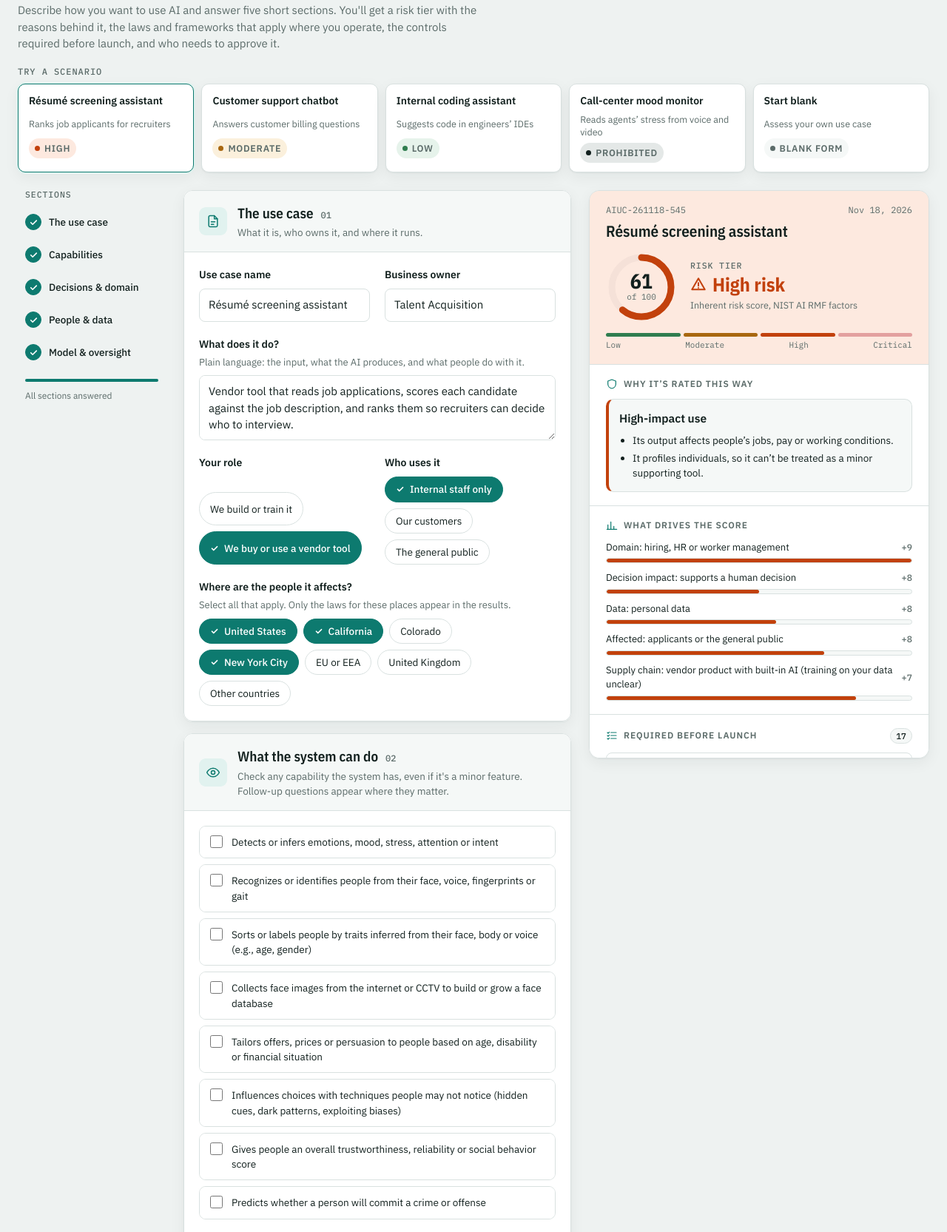
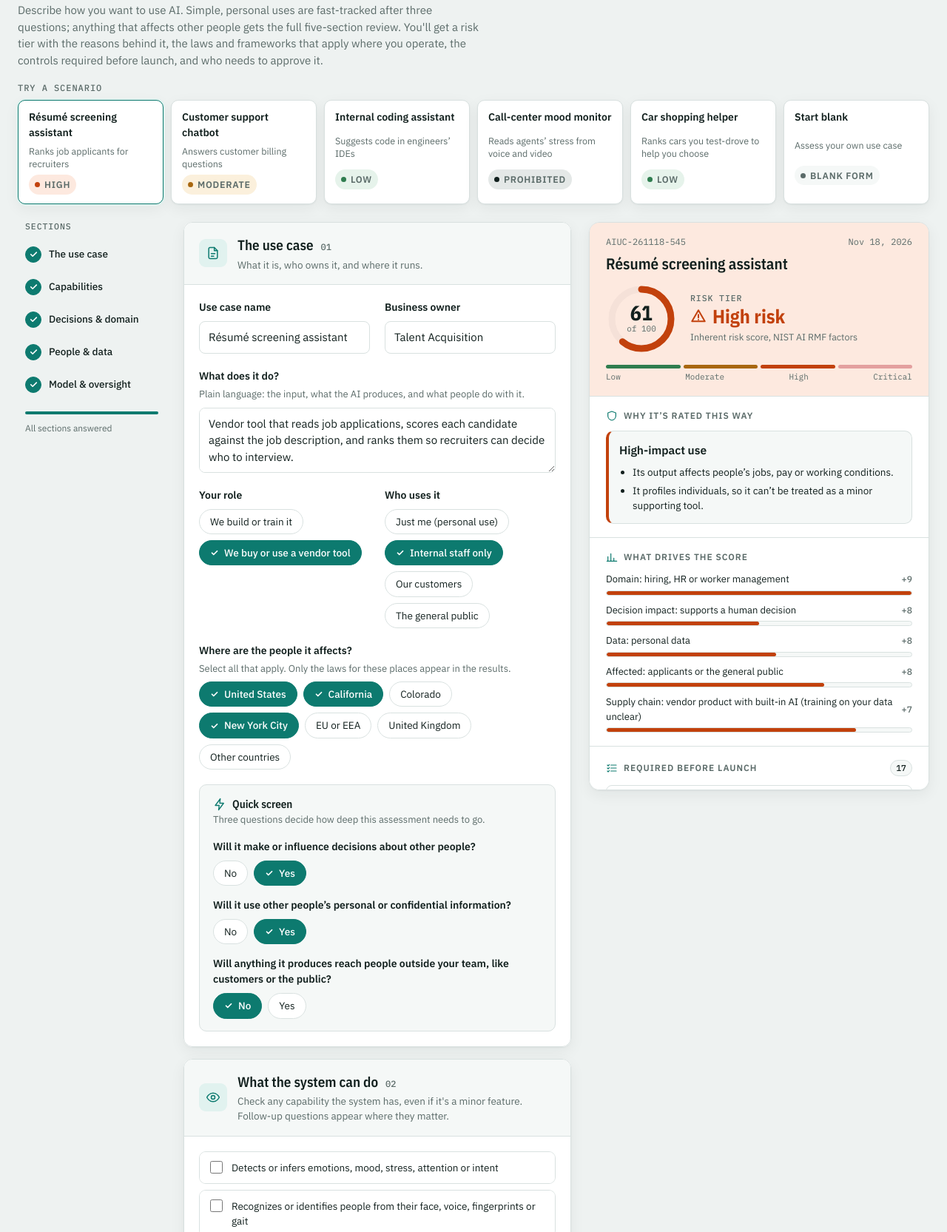
Before and after one commit to cmp2627/ai-use-case-risk-assessment, a plain HTML site: page index.html in a window 1280 px wide. Shown: the part 121-1786 px from the top of the page at 74% size. Drawn offline with nearby package versions, Linux system fonts and the light colour scheme.

Commit message:
Add quick screen and fast track for simple, low-impact uses; car shopping example
Co-Authored-By: Claude Opus 5.5 <noreply@anthropic.com>
Claude-Session: https://claude.ai/code/session_01GWXbRpwCZ7qTsstS8vLuxN

```diff
--- a/index.html
+++ b/index.html
@@ -69,7 +69,8 @@ html{scroll-behavior:smooth;scroll-padding-top:16px}
 .intro h1{font-size:30px;font-weight:700;line-height:1.15}
 .intro p{color:var(--muted);max-width:70ch;margin:6px 0 0}
 .scen-label{font:500 12px/1 var(--mono);text-transform:uppercase;letter-spacing:.08em;color:var(--muted);margin:4px 0 -6px}
-.scenarios{display:grid;grid-template-columns:repeat(5,minmax(0,1fr));gap:10px}
+.scenarios{display:grid;grid-template-columns:repeat(6,minmax(0,1fr));gap:10px}
+@media (max-width:1240px){.scenarios{grid-template-columns:repeat(3,minmax(0,1fr))}}
 @media (max-width:900px){.scenarios{grid-template-columns:repeat(2,minmax(0,1fr))}}
 .scen{display:grid;gap:6px;text-align:left;font:inherit;color:inherit;background:var(--surface);border:1px solid var(--line);border-radius:10px;padding:12px 14px;cursor:pointer;box-shadow:var(--shadow);transition:border-color .15s,transform .15s}
 .scen:hover{border-color:var(--accent);transform:translateY(-1px)}
@@ -117,7 +118,8 @@ input[type="text"]:hover,textarea:hover,select:hover{border-color:color-mix(in s
 input[type="text"]:focus,textarea:focus,select:focus{outline:none;border-color:var(--accent);box-shadow:0 0 0 3px var(--accent-soft)}
 textarea{min-height:88px;resize:vertical}
 button:focus-visible,.opt input:focus-visible + span,.check input:focus-visible,.step:focus-visible,.scen:focus-visible{outline:2px solid var(--accent);outline-offset:2px}
-.seg{display:flex;flex-wrap:wrap;gap:8px}
+.seg{display:flex;flex-wrap:wrap;gap:8px;align-content:flex-start}
+.field{align-content:start}
 .opt{position:relative;display:flex}
 .opt input{position:absolute;opacity:0;width:1px;height:1px}
 .opt span{display:flex;align-items:center;gap:7px;border:1px solid var(--line);background:var(--surface);border-radius:999px;padding:7px 14px;font-size:13.5px;cursor:pointer;line-height:1.35;transition:border-color .15s,background .15s}
@@ -146,6 +148,20 @@ button:focus-visible,.opt input:focus-visible + span,.check input:focus-visible,
 .laws{list-style:none;margin:0;padding:0;display:grid;gap:8px}
 .laws li{display:grid;gap:2px;font-size:13.5px;padding:10px 12px;border-radius:8px;background:var(--surface-2);border:1px solid var(--line)}
 .laws b{font-weight:600;font-size:13px}
+.quick{display:grid;gap:16px;padding:16px 18px;border-radius:10px;background:var(--surface-2);border:1px solid var(--line)}
+.quick-head{display:grid;gap:2px}
+.quick-head b{font:600 15px/1.3 var(--display);display:flex;align-items:center;gap:8px}
+.quick-head b svg.i{color:var(--accent)}
+.quick-head span{font-size:13px;color:var(--muted)}
+.fast-note{display:none;flex-wrap:wrap;align-items:center;gap:8px 14px;font-size:13.5px;padding:11px 14px;border-radius:8px;background:var(--low-bg);border:1px solid color-mix(in srgb,var(--low) 40%,transparent)}
+.fast-note.show{display:flex}
+.fast-note b{color:var(--low)}
+.fast-note label{display:flex;align-items:center;gap:6px;margin-left:auto;font-size:13px;cursor:pointer}
+.fast-note input{accent-color:var(--accent)}
+.skipnote{display:none;padding:14px 20px;font-size:13.5px;color:var(--muted)}
+fieldset.skipped .sec-body{display:none}
+fieldset.skipped .skipnote{display:block}
+fieldset.skipped .sec-ic{background:var(--surface-2);color:var(--muted)}
 .hidden{display:none!important}
 
 /* Result panel */
@@ -226,7 +242,7 @@ footer{margin-top:28px;padding-top:16px;border-top:1px solid var(--line);display
   <section class="intro">
     <div>
       <h1>Is this AI use case safe to launch?</h1>
-      <p>Describe how you want to use AI and answer five short sections. You'll get a risk tier with the reasons behind it, the laws and frameworks that apply where you operate, the controls required before launch, and who needs to approve it.</p>
+      <p>Describe how you want to use AI. Simple, personal uses are fast-tracked after three questions; anything that affects other people gets the full five-section review. You'll get a risk tier with the reasons behind it, the laws and frameworks that apply where you operate, the controls required before launch, and who needs to approve it.</p>
     </div>
     <div class="scen-label">Try a scenario</div>
     <div class="scenarios" id="scenarios" role="group" aria-label="Load an example use case"></div>
@@ -263,6 +279,13 @@ footer{margin-top:28px;padding-top:16px;border-top:1px solid var(--line);display
             <div class="field"><div class="q" id="q-deploy">Who uses it</div><div class="seg" data-radio="deploy" aria-labelledby="q-deploy"></div></div>
           </div>
           <div class="field"><div class="q" id="q-juris">Where are the people it affects?</div><div class="hint">Select all that apply. Only the laws for these places appear in the results.</div><div class="seg" data-multi="juris" aria-labelledby="q-juris"></div></div>
+          <div class="quick">
+            <div class="quick-head"><b><svg class="i" viewBox="0 0 24 24"><path d="M13 2L4 14h7l-1 8 9-12h-7z"/></svg>Quick screen</b><span>Three questions decide how deep this assessment needs to go.</span></div>
+            <div class="field"><div class="q" id="q-q_others">Will it make or influence decisions about other people?</div><div class="seg" data-radio="q_others" aria-labelledby="q-q_others"></div></div>
+            <div class="field"><div class="q" id="q-q_data">Will it use other people’s personal or confidential information?</div><div class="seg" data-radio="q_data" aria-labelledby="q-q_data"></div></div>
+            <div class="field"><div class="q" id="q-q_external">Will anything it produces reach people outside your team, like customers or the public?</div><div class="seg" data-radio="q_external" aria-labelledby="q-q_external"></div></div>
+            <div class="fast-note" id="fast-note" aria-live="polite"><span><b>Fast track.</b> This looks like a low-impact use, so sections 03 and 04 are skipped.</span><label><input type="checkbox" id="full">Do the full assessment anyway</label></div>
+          </div>
         </div>
       </fieldset>
 
@@ -273,6 +296,7 @@ footer{margin-top:28px;padding-top:16px;border-top:1px solid var(--line);display
 
       <fieldset id="sec-3">
         <legend><div class="sec-head"><span class="sec-ic"><svg class="i" viewBox="0 0 24 24"><path d="M12 3v18M5 7h14M7 7l-3 6a3 3 0 0 0 6 0zM17 7l-3 6a3 3 0 0 0 6 0zM8 21h8"/></svg></span><div><h2>Decisions and domain <em>03</em></h2><p>Risk depends on whose life the output touches, and how much.</p></div></div></legend>
+        <div class="skipnote">Skipped on the fast track. Answer “Yes” to a quick-screen question, or choose the full assessment, to fill this in.</div>
         <div class="sec-body">
           <div class="field">
             <label for="domain">Area the output is used in</label>
@@ -288,6 +312,7 @@ footer{margin-top:28px;padding-top:16px;border-top:1px solid var(--line);display
 
       <fieldset id="sec-4">
         <legend><div class="sec-head"><span class="sec-ic"><svg class="i" viewBox="0 0 24 24"><circle cx="9" cy="8" r="3.5"/><path d="M2.5 20a6.5 6.5 0 0 1 13 0M16 4.5a3.5 3.5 0 0 1 0 7M18 14.5a6.5 6.5 0 0 1 3.5 5.5"/></svg></span><div><h2>People and data <em>04</em></h2><p>Who is affected, how many, and what data it touches.</p></div></div></legend>
+        <div class="skipnote">Skipped on the fast track. Answer “Yes” to a quick-screen question, or choose the full assessment, to fill this in.</div>
         <div class="sec-body">
           <div class="field"><div class="q" id="q-data">Data it processes</div><div class="hint">Select all that apply.</div><div class="seg" data-multi="data" aria-labelledby="q-data"></div></div>
           <div class="field"><div class="q" id="q-people">People affected by the output</div><div class="hint">Select all that apply.</div><div class="seg" data-multi="people" aria-labelledby="q-people"></div></div>
@@ -325,14 +350,17 @@ footer{margin-top:28px;padding-top:16px;border-top:1px solid var(--line);display
 
 const OPTS = {
   role:[['build','We build or train it'],['buy','We buy or use a vendor tool']],
-  deploy:[['internal','Internal staff only'],['customer','Our customers'],['public','The general public']],
+  deploy:[['self','Just me (personal use)'],['internal','Internal staff only'],['customer','Our customers'],['public','The general public']],
   decision:[['info','Informational only'],['support','Supports a human decision'],['auto','Makes the decision automatically']],
   data:[['public','Public data'],['internal','Internal business data'],['personal','Personal data'],['financial','Financial or credit data'],['sensitive','Sensitive data (health, biometrics, race, religion, sexuality)'],['children','Children’s data']],
-  people:[['employees','Employees or contractors'],['customers','Customers'],['public','Applicants or the general public'],['vulnerable','Vulnerable groups (minors, patients, elderly)']],
+  people:[['self','Only the person using it'],['employees','Employees or contractors'],['customers','Customers'],['public','Applicants or the general public'],['vulnerable','Vulnerable groups (minors, patients, elderly)']],
   scale:[['small','Under 100'],['mid','100 to 10,000'],['large','Over 10,000']],
   reversibility:[['easy','Easy to reverse'],['hard','Hard to reverse'],['irreversible','Irreversible or severe']],
   source:[['api','Third-party model API'],['vendor','Vendor product with built-in AI'],['oss','Open-source, self-hosted'],['inhouse','Built in-house']],
   training:[['no','No, contractually barred'],['yes','Yes'],['unknown','Not sure']],
+  q_others:[['no','No'],['yes','Yes']],
+  q_data:[['no','No'],['yes','Yes']],
+  q_external:[['no','No'],['yes','Yes']],
   juris:[['us','United States'],['california','California'],['colorado','Colorado'],['nyc','New York City'],['eu','EU or EEA'],['uk','United Kingdom'],['other','Other countries']],
   oversight:[['every','A person reviews every output'],['spot','People spot-check and can override'],['none','No human in the loop']]
 };
@@ -373,10 +401,11 @@ const DOMAINS = {
 };
 
 const EXAMPLES = {
-  resume:{juris:['us','california','nyc'],name:'Résumé screening assistant',owner:'Talent Acquisition',desc:'Vendor tool that reads job applications, scores each candidate against the job description, and ranks them so recruiters can decide who to interview.',role:'buy',deploy:'internal',caps:[],follow:{},domain:'employment',decision:'support',profiling:true,narrow:false,data:['personal'],people:['public'],scale:'mid',reversibility:'hard',source:'vendor',training:'unknown',oversight:'spot',interacts:false,generates:false},
-  chatbot:{juris:['us','eu'],name:'Customer support chatbot',owner:'Customer Experience',desc:'LLM chatbot on the help center that answers account and billing questions and looks up order status. Hands off to a human agent on request.',role:'build',deploy:'public',caps:[],follow:{},domain:'none',decision:'info',profiling:false,narrow:false,data:['personal'],people:['customers'],scale:'large',reversibility:'easy',source:'api',training:'no',oversight:'none',interacts:true,generates:false},
-  code:{juris:['us'],name:'Internal coding assistant',owner:'Engineering',desc:'Engineers use an AI coding assistant in their IDE to suggest code and write tests. All code still goes through pull-request review.',role:'buy',deploy:'internal',caps:[],follow:{},domain:'none',decision:'support',profiling:false,narrow:false,data:['internal'],people:['employees'],scale:'small',reversibility:'easy',source:'vendor',training:'no',oversight:'every',interacts:false,generates:false},
-  emotion:{juris:['us','eu'],name:'Call-center mood monitor',owner:'Contact Center Operations',desc:'Analyzes agents’ voice and webcam during calls to detect frustration or stress, and flags agents to supervisors for coaching.',role:'buy',deploy:'internal',caps:['c_emotion'],follow:{f_emo_purpose:'other'},domain:'employment',decision:'support',profiling:true,narrow:false,data:['personal','sensitive'],people:['employees'],scale:'mid',reversibility:'hard',source:'vendor',training:'unknown',oversight:'spot',interacts:false,generates:false},
+  resume:{q_others:'yes',q_data:'yes',q_external:'no',juris:['us','california','nyc'],name:'Résumé screening assistant',owner:'Talent Acquisition',desc:'Vendor tool that reads job applications, scores each candidate against the job description, and ranks them so recruiters can decide who to interview.',role:'buy',deploy:'internal',caps:[],follow:{},domain:'employment',decision:'support',profiling:true,narrow:false,data:['personal'],people:['public'],scale:'mid',reversibility:'hard',source:'vendor',training:'unknown',oversight:'spot',interacts:false,generates:false},
+  chatbot:{q_others:'no',q_data:'yes',q_external:'yes',juris:['us','eu'],name:'Customer support chatbot',owner:'Customer Experience',desc:'LLM chatbot on the help center that answers account and billing questions and looks up order status. Hands off to a human agent on request.',role:'build',deploy:'public',caps:[],follow:{},domain:'none',decision:'info',profiling:false,narrow:false,data:['personal'],people:['customers'],scale:'large',reversibility:'easy',source:'api',training:'no',oversight:'none',interacts:true,generates:false},
+  code:{q_others:'no',q_data:'no',q_external:'no',juris:['us'],name:'Internal coding assistant',owner:'Engineering',desc:'Engineers use an AI coding assistant in their IDE to suggest code and write tests. All code still goes through pull-request review.',role:'buy',deploy:'internal',caps:[],follow:{},domain:'none',decision:'support',profiling:false,narrow:false,data:['internal'],people:['employees'],scale:'small',reversibility:'easy',source:'vendor',training:'no',oversight:'every',interacts:false,generates:false},
+  emotion:{q_others:'yes',q_data:'yes',q_external:'no',juris:['us','eu'],name:'Call-center mood monitor',owner:'Contact Center Operations',desc:'Analyzes agents’ voice and webcam during calls to detect frustration or stress, and flags agents to supervisors for coaching.',role:'buy',deploy:'internal',caps:['c_emotion'],follow:{f_emo_purpose:'other'},domain:'employment',decision:'support',profiling:true,narrow:false,data:['personal','sensitive'],people:['employees'],scale:'mid',reversibility:'hard',source:'vendor',training:'unknown',oversight:'spot',interacts:false,generates:false},
+  car:{q_others:'no',q_data:'no',q_external:'no',juris:['us'],name:'Car shopping helper',owner:'Me',desc:'Log the cars I\u2019ve test-driven, then rank them and help me decide which to buy, using my notes and priorities plus public data like reviews, safety ratings and prices.',role:'buy',deploy:'self',caps:[],follow:{},domain:'none',decision:'support',profiling:false,narrow:false,data:['public'],people:['self'],scale:'small',reversibility:'easy',source:'api',training:'unknown',oversight:'every',interacts:false,generates:false},
   blank:{juris:['us'],name:'',owner:'',desc:'',role:'buy',deploy:'internal',caps:[],follow:{},domain:'none',decision:'info',profiling:false,narrow:false,data:[],people:[],scale:'small',reversibility:'easy',source:'api',training:'unknown',oversight:'every',interacts:false,generates:false}
 };
 
@@ -415,24 +444,32 @@ $('#domain').innerHTML = Object.entries(DOMAINS).map(([k,d])=>`<option value="${
 function read(){
   const radio = n => (document.querySelector(`input[name="${n}"]:checked`)||{}).value;
   const multi = n => [...document.querySelectorAll(`input[name="${n}"]:checked`)].map(i=>i.value);
-  return {
+  return applyFast({
     name:$('#name').value.trim(), owner:$('#owner').value.trim(), desc:$('#desc').value.trim(),
     role:radio('role'), deploy:radio('deploy'), caps:multi('caps'), follow:Object.fromEntries(CAPS.filter(c=>c.follow).map(c=>[c.follow.id,radio(c.follow.id)])), domain:$('#domain').value,
     decision:radio('decision'), profiling:$('#profiling').checked, narrow:$('#narrow').checked,
     data:multi('data'), people:multi('people'), juris:multi('juris'), scale:radio('scale'), reversibility:radio('reversibility'),
     source:radio('source'), training:radio('training'), oversight:radio('oversight'),
-    interacts:$('#interacts').checked, generates:$('#generates').checked
-  };
+    interacts:$('#interacts').checked, generates:$('#generates').checked,
+    q_others:radio('q_others'), q_data:radio('q_data'), q_external:radio('q_external'), full:$('#full').checked
+  });
+}
+/* Fast track: no decisions about others, no one else's data, nothing leaves the team, no sensitive capability.
+   Sections 03 and 04 are skipped and filled with low-impact values. */
+function applyFast(s){
+  s.fast = s.q_others==='no' && s.q_data==='no' && s.q_external==='no' && !(s.caps||[]).length && !s.full;
+  if(s.fast) Object.assign(s,{domain:'none',decision:'support',profiling:false,narrow:false,data:['public'],people:['self'],scale:'small',reversibility:'easy',interacts:false,generates:false});
+  return s;
 }
 function load(s){
   $('#name').value=s.name; $('#owner').value=s.owner; $('#desc').value=s.desc; $('#domain').value=s.domain;
-  ['role','deploy','decision','scale','reversibility','source','training','oversight'].forEach(n=>{
+  ['role','deploy','decision','scale','reversibility','source','training','oversight','q_others','q_data','q_external'].forEach(n=>{
     document.querySelectorAll(`input[name="${n}"]`).forEach(i=>i.checked=(i.value===s[n]));
   });
   ['data','people','caps','juris'].forEach(n=>{
     document.querySelectorAll(`input[name="${n}"]`).forEach(i=>i.checked=(s[n]||[]).includes(i.value));
   });
-  ['profiling','narrow','interacts','generates'].forEach(k=>$('#'+k).checked=!!s[k]);
+  ['profiling','narrow','interacts','generates','full'].forEach(k=>$('#'+k).checked=!!s[k]);
   CAPS.forEach(c=>{ if(c.follow) document.querySelectorAll(`input[name="${c.follow.id}"]`).forEach(i=>i.checked=((s.follow||{})[c.follow.id]===i.value)); });
   update();
 }
@@ -518,6 +555,8 @@ function classify(s){
   const {P,H,open} = screen(s);
   if(P.length) return {cls:'prohibited',floor:5,title:'Unacceptable risk',
     reasons:[...P.map(p=>p[1]),'Uses like this are banned in the EU and break most AI acceptable-use policies.']};
+  if(s.fast) return {cls:'minimal',floor:1,title:'Low-impact use',
+    reasons:['It doesn\u2019t make decisions about other people, use their personal information, or reach anyone outside your team.','If any of that changes, rerun the assessment.']};
   if(open.length) return {cls:'review',floor:4,title:'Possible unacceptable risk',
     reasons:['Section 02 needs an answer on '+open.join('; ')+'.','Until it\u2019s answered, the use case is treated as Critical.']};
   if(d.area){
@@ -558,6 +597,14 @@ function controls(s,t,reg){
     add('AI-00','Stop. Don\u2019t deploy or pilot. Get a Legal review and document the decision.','GOVERN',true);
     add('AI-01','Record the use case and decision in the AI inventory.','GOVERN');
     if(vendor) add('AI-04','Notify Procurement and TPRM so the vendor isn\u2019t onboarded for this purpose.','GOVERN \u00b7 TPRM');
+    return L;
+  }
+  if(s.fast && t<=2){
+    add('AI-01','Log it in the AI inventory. A one-line entry is enough.','GOVERN');
+    add('AI-03','Confirm the use fits the AI acceptable-use policy.','GOVERN');
+    if(vendor) add('AI-05','Use an approved AI tool, and turn off training on your inputs where the tool allows it.','GOVERN \u00b7 TPRM');
+    add('AI-25','Check facts the AI pulls from public sources before you rely on them.','MEASURE');
+    add('AI-26','Keep confidential company information out of it.','GOVERN');
     return L;
   }
   const RF = screen(s).R.map(r=>r.id);
@@ -634,6 +681,7 @@ const FN_CLASS = {GOVERN:'gov',MAP:'map',MEASURE:'meas',MANAGE:'man'};
 const CIRC = 2*Math.PI*40;
 
 function evaluate(s){
+  s = applyFast({...s});
   const sc = score(s), reg = classify(s), b = band(sc.value), rf = screen(s).R;
   const t = reg.floor===5 ? 5 : Math.max(b, reg.floor, rf.length?3:0);
   const raisedBy = t===b||t===5 ? '' : (reg.floor>=t ? 'its risk classification' : 'red flags');
@@ -730,6 +778,8 @@ function update(){
     catch(e){ $('#copied').textContent='Copy was blocked by the browser. Select and copy from the panel instead.'; }
   });
   CAPS.forEach(c=>{ if(c.follow) $('#fw-'+c.id).classList.toggle('hidden', !s.caps.includes(c.id)); });
+  ['#sec-3','#sec-4'].forEach(q=>$(q).classList.toggle('skipped', s.fast));
+  $('#fast-note').classList.toggle('show', s.fast || (s.full && s.q_others==='no' && s.q_data==='no' && s.q_external==='no' && !s.caps.length));
   stepper(s);
   suggest(s);
 }
@@ -737,10 +787,10 @@ function update(){
 /* ---------- Section navigator ---------- */
 function stepper(s){
   const done = {
-    1: !!(s.name && s.desc && s.role && s.deploy && (s.juris||[]).length),
+    1: !!(s.name && s.desc && s.role && s.deploy && (s.juris||[]).length && s.q_others && s.q_data && s.q_external),
     2: screen(s).open.length===0,
-    3: !!(s.domain && s.decision),
-    4: s.data.length>0 && s.people.length>0 && !!s.scale && !!s.reversibility,
+    3: s.fast || !!(s.domain && s.decision),
+    4: s.fast || (s.data.length>0 && s.people.length>0 && !!s.scale && !!s.reversibility),
     5: !!(s.source && s.oversight)
   };
   let n=0;
@@ -762,6 +812,7 @@ const SCEN_BLURB = {
   chatbot:'Answers customer billing questions',
   code:'Suggests code in engineers’ IDEs',
   emotion:'Reads agents’ stress from voice and video',
+  car:'Ranks cars you test-drove to help you choose',
   blank:'Assess your own use case'
 };
 $('#scenarios').innerHTML = Object.keys(EXAMPLES).map(k=>{
```
Also changed, not shown: 1 other file.
